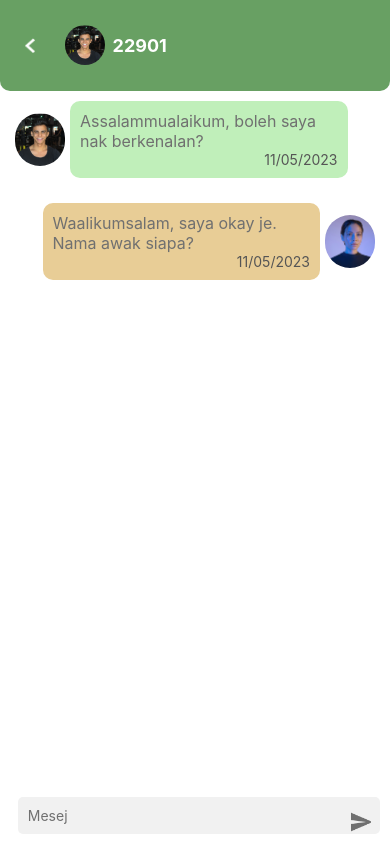
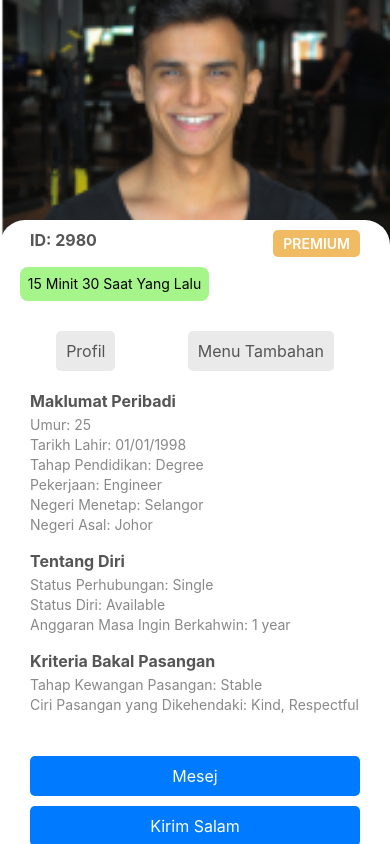
Before and after one commit to Mustafa-ilahi/BaitulMuslim, a React Native app: screen / in a window 390 px wide. Built offline with nearby package versions, Linux system fonts and the light colour scheme; what react-native-dimension would draw is missing.

Commit message:
Working on candidate profile

```diff
--- a/App.js
+++ b/App.js
@@ -10,6 +10,7 @@ import CandidateInfo from './src/screens/CandidateInfo';
 import CandidatesList from './src/screens/CandidatesList';
 import ComplainInfoSuccess from './src/screens/ComplainInfoSuccess';
 import Chat from './src/screens/Chat';
+import CandidateProfile from './src/screens/CandidateProfile';
 
 export default function App() {
   return (
@@ -21,7 +22,8 @@ export default function App() {
     // <CandidateInfo />
     // <CandidatesList />
     // <ComplainInfoSuccess />
-    <Chat />
+    // <Chat />
+    <CandidateProfile />
   );
 }
 
--- /dev/null
+++ b/src/screens/CandidateProfile/index.js
@@ -0,0 +1,95 @@
+import {
+  View,
+  Text,
+  Image,
+  Button,
+  TouchableOpacity,
+  ScrollView,
+  SafeAreaView,
+} from 'react-native';
+import React from 'react';
+import {styles} from './style';
+import {images} from '../../services/utilities/images';
+
+export default function CandidateProfile() {
+  return (
+    <SafeAreaView style={styles.safeArea}>
+      {/* Profile Image Outside ScrollView */}
+      <View style={styles.imageContainer}>
+        <Image
+          source={images.user1} // Replace with your image URL or source
+          style={styles.profileImage}
+        />
+      </View>
+
+      <ScrollView contentContainerStyle={styles.scrollContainer} style={styles.scrollView}
+
+      showsVerticalScrollIndicator={false}
+      >
+        {/* ID Section */}
+        <View style={styles.idSection}>
+          <Text style={styles.idText}>ID: 2980</Text>
+
+          {/* Swapped positions */}
+          <View style={styles.premiumBadge}>
+            <Text style={styles.premiumText}>PREMIUM</Text>
+          </View>
+        </View>
+
+        {/* Premium Badge Moved here */}
+        <View style={styles.timeSection}>
+          <Text style={styles.activeTime}>15 Minit 30 Saat Yang Lalu</Text>
+        </View>
+
+        {/* Menu Section */}
+        <View style={styles.menuSection}>
+          <TouchableOpacity style={styles.menuButton}>
+            <Text style={styles.menuText}>Profil</Text>
+          </TouchableOpacity>
+          <TouchableOpacity style={styles.menuButton}>
+            <Text style={styles.menuText}>Menu Tambahan</Text>
+          </TouchableOpacity>
+        </View>
+
+        {/* Personal Information Section */}
+        <View style={styles.section}>
+          <Text style={styles.sectionHeader}>Maklumat Peribadi</Text>
+          <Text style={styles.sectionText}>Umur: 25</Text>
+          <Text style={styles.sectionText}>Tarikh Lahir: 01/01/1998</Text>
+          <Text style={styles.sectionText}>Tahap Pendidikan: Degree</Text>
+          <Text style={styles.sectionText}>Pekerjaan: Engineer</Text>
+          <Text style={styles.sectionText}>Negeri Menetap: Selangor</Text>
+          <Text style={styles.sectionText}>Negeri Asal: Johor</Text>
+        </View>
+
+        {/* About Section */}
+        <View style={styles.section}>
+          <Text style={styles.sectionHeader}>Tentang Diri</Text>
+          <Text style={styles.sectionText}>Status Perhubungan: Single</Text>
+          <Text style={styles.sectionText}>Status Diri: Available</Text>
+          <Text style={styles.sectionText}>Anggaran Masa Ingin Berkahwin: 1 year</Text>
+        </View>
+
+        {/* Partner Criteria Section */}
+        <View style={styles.section}>
+          <Text style={styles.sectionHeader}>Kriteria Bakal Pasangan</Text>
+          <Text style={styles.sectionText}>Tahap Kewangan Pasangan: Stable</Text>
+          <Text style={styles.sectionText}>Ciri Pasangan yang Dikehendaki: Kind, Respectful</Text>
+        </View>
+
+        {/* Button Section */}
+        <View style={styles.buttonSection}>
+          <TouchableOpacity style={styles.actionButton}>
+            <Text style={styles.buttonText}>Mesej</Text>
+          </TouchableOpacity>
+          <TouchableOpacity style={styles.actionButton}>
+            <Text style={styles.buttonText}>Kirim Salam</Text>
+          </TouchableOpacity>
+          <TouchableOpacity style={styles.actionButton}>
+            <Text style={styles.buttonText}>Masukkan Ke Calon Kegemaran</Text>
+          </TouchableOpacity>
+        </View>
+      </ScrollView>
+    </SafeAreaView>
+  );
+}
--- /dev/null
+++ b/src/screens/CandidateProfile/style.js
@@ -0,0 +1,113 @@
+import {StyleSheet} from 'react-native';
+import {colors, sizes, fontSize} from '../../services';
+
+export const styles = StyleSheet.create({
+  safeArea: {
+    flex: 1,
+    backgroundColor: '#fff',
+  },
+  imageContainer: {
+    alignItems: 'center',
+    position: 'relative',
+  },
+  profileImage: {
+    width: '100%',
+    height: 250, // Adjust the height accordingly
+    resizeMode: 'cover',
+  },
+  scrollView: {
+    marginTop: -30, // This will pull the content slightly over the image
+    borderTopLeftRadius: 25,
+    borderTopRightRadius: 25,
+    backgroundColor: '#fff', // Ensuring the content background color
+    overflow: 'hidden', // Ensures the content stays within the rounded corners
+  },
+  scrollContainer: {
+    paddingHorizontal: 20,
+    paddingBottom: 20,
+  },
+  idSection: {
+    flexDirection: 'row',
+    justifyContent: 'space-between',
+    width: '100%',
+    marginVertical: 10,
+    paddingHorizontal: 10,
+  },
+  idText: {
+    fontSize: 16,
+    fontWeight: 'bold',
+    color: '#555',
+  },
+  premiumBadge: {
+    backgroundColor: colors.btnBg,
+    paddingHorizontal: 10,
+    paddingVertical: 5,
+    borderRadius: 5,
+    alignSelf: 'flex-start',
+  },
+  premiumText: {
+    color: colors.white,
+    textTransform: 'uppercase',
+    fontSize: fontSize.small,
+    fontWeight: '600',
+  },
+  timeSection: {
+    alignSelf: 'flex-start',
+    marginBottom: 10,
+    backgroundColor: '#A5F58A',
+    paddingRight: sizes.screenWidth * 0.02,
+    paddingLeft: sizes.screenWidth * 0.02,
+    padding:sizes.screenHeight*0.01,
+    borderRadius:sizes.screenWidth*0.02
+  },
+  activeTime: {
+    color: colors.black,
+  },
+  menuSection: {
+    flexDirection: 'row',
+    justifyContent: 'space-around',
+    width: '100%',
+    marginVertical: 20,
+  },
+  menuButton: {
+    padding: 10,
+    backgroundColor: '#eaeaea',
+    borderRadius: 5,
+  },
+  menuText: {
+    fontSize: 16,
+    color: '#555',
+  },
+  section: {
+    width: '100%',
+    marginBottom: 15,
+    paddingHorizontal: 10,
+  },
+  sectionHeader: {
+    fontWeight: 'bold',
+    marginBottom: 5,
+    fontSize: 16,
+    color: '#555',
+  },
+  sectionText: {
+    fontSize: 14,
+    color: '#888',
+    marginBottom: 3,
+  },
+  buttonSection: {
+    width: '100%',
+    marginVertical: 20,
+    paddingHorizontal: 10,
+  },
+  actionButton: {
+    backgroundColor: '#007bff',
+    padding: 10,
+    borderRadius: 5,
+    marginVertical: 5,
+    alignItems: 'center',
+  },
+  buttonText: {
+    color: '#fff',
+    fontSize: 16,
+  },
+});
--- a/src/screens/Chat/index.js
+++ b/src/screens/Chat/index.js
@@ -5,6 +5,7 @@ import {
   TextInput,
   TouchableOpacity,
   ScrollView,
+  SafeAreaView,
 } from 'react-native';
 import React, {useState} from 'react';
 import {styles} from './style';
@@ -48,6 +49,8 @@ export default function Chat() {
   };
 
   return (
+    <SafeAreaView>
+
     <View style={styles.container}>
       <View style={styles.header}>
         <TouchableOpacity style={styles.backButton}>
@@ -101,5 +104,7 @@ export default function Chat() {
         </TouchableOpacity>
       </View>
     </View>
+    </SafeAreaView>
+
   );
 }
--- a/src/screens/Chat/style.js
+++ b/src/screens/Chat/style.js
@@ -3,7 +3,7 @@ import {colors, sizes, fontSize} from '../../services';
 
 export const styles = StyleSheet.create({
   container: {
-    flex: 1,
+    height: sizes.screenHeight,
     backgroundColor: colors.white,
   },
   header: {
```
